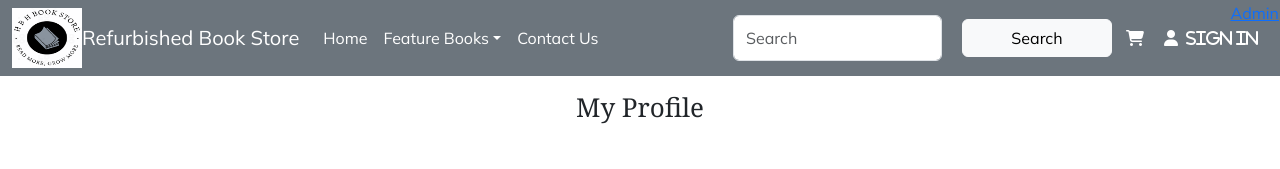
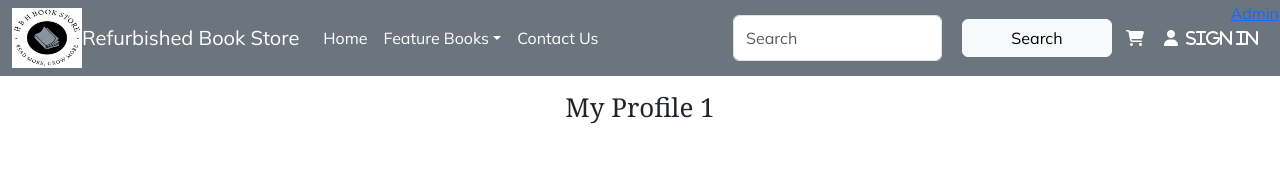
Before and after one commit to imbadalanand/Final-year, a React (Create React App) app: page /UserProfile/1 in a window 1280 px wide. Shown: the top 169 px of the page. Built offline with nearby package versions, Linux system fonts and the light colour scheme; some icons are missing.

Commit message:
conflict navbar git

```diff
--- a/src/components/User/UserProfile.js
+++ b/src/components/User/UserProfile.js
@@ -9,7 +9,7 @@ const UserProfile = () => {
   alert(activepage);
   return (
     <div className="userprofile">
-      <h1>My Profile</h1>
+      <h1>My Profile 1</h1>
 
       <div className="userprofilein">
         <div className="left">
```
